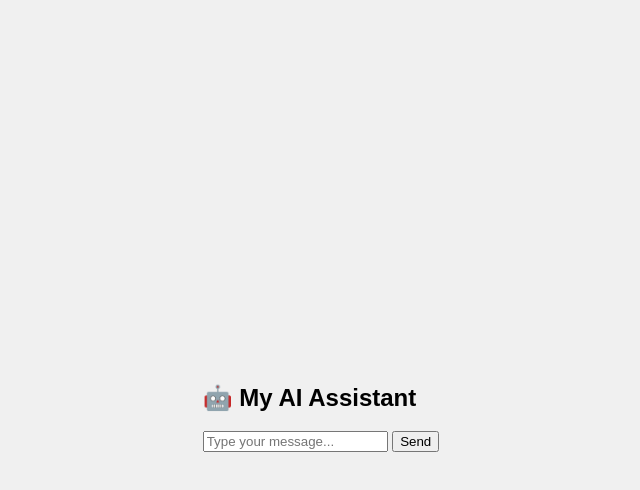
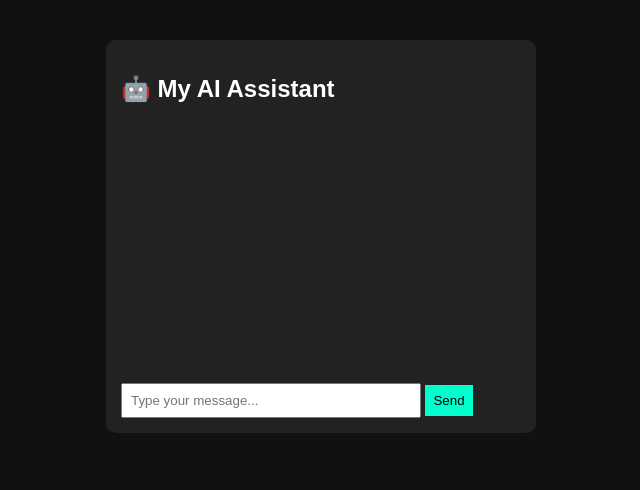
Before and after one commit to sagarai-svg/my-ai-assistant, a website: page public/index.html in a window 1280 px wide. Shown: the whole page, without its empty margins (319-959 px from the left). Drawn offline with Linux system fonts and the light colour scheme.

Commit message:
Add basic styling

```diff
--- a/public/style.css
+++ b/public/style.css
@@ -1,34 +1,31 @@
 body {
-  font-family: Arial, sans-serif;
-  background: #f0f0f0;
-  display: flex;
-  justify-content: center;
-  align-items: center;
-  height: 100vh;
+  font-family: Arial;
+  background: #111;
+  color: white;
 }
 
-.chat-container {
-  width: 90%;
+.chat-box {
   max-width: 400px;
-  background: #fff;
+  margin: auto;
+  margin-top: 40px;
+  background: #222;
   padding: 15px;
   border-radius: 10px;
-  box-shadow: 0 0 10px rgba(0,0,0,0.1);
 }
 
-#chat-box {
-  height: 300px;
+#messages {
+  height: 250px;
   overflow-y: auto;
-  border: 1px solid #ddd;
-  padding: 10px;
   margin-bottom: 10px;
 }
 
-#user-input {
+input {
   width: 70%;
-  padding: 10px;
+  padding: 8px;
 }
 
-#send-btn {
-  padding: 10px;
-  }
+button {
+  padding: 8px;
+  background: #00ffcc;
+  border: none;
+}
```
